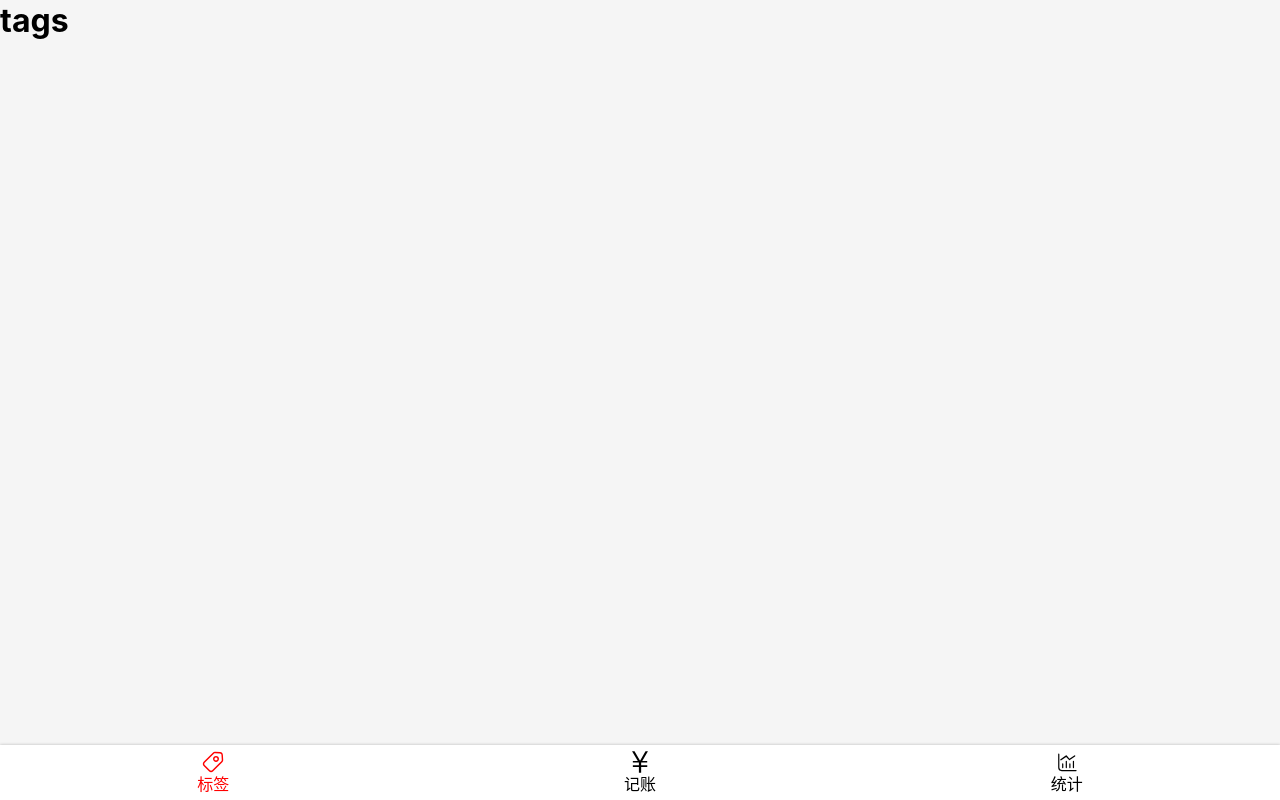
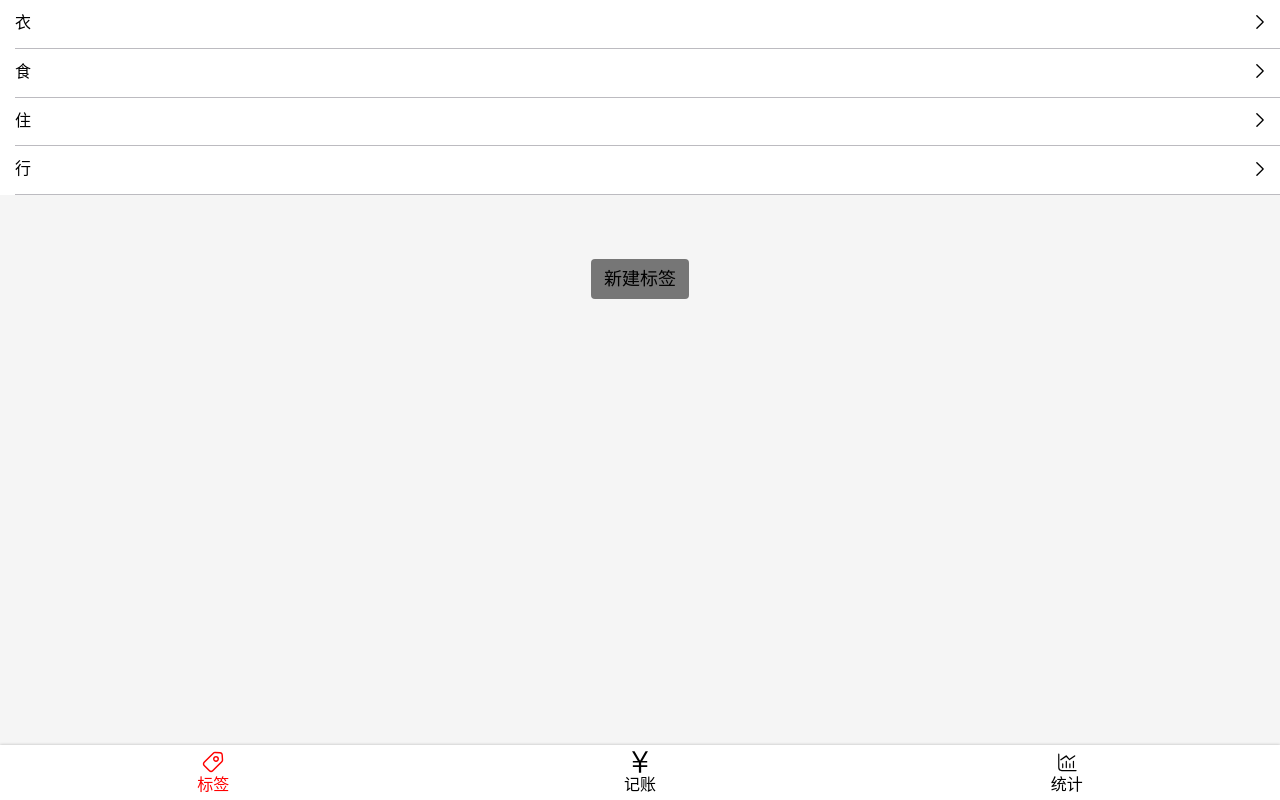
Before and after one commit to xna00/money, a React app: page /#/tags in a window 1280 px wide. Built offline with nearby package versions, Linux system fonts and the light colour scheme.

Commit message:
标签页 UI 完成

```diff
--- /dev/null
+++ b/src/compontents/Buton.tsx
@@ -0,0 +1,12 @@
+import styled from "styled-components";
+
+const Button = styled.button`
+font-size: 18px;
+line-height: 20px;
+padding: 10px 13px;
+background: #767676;
+border: none;
+border-radius: 4px;
+outline: none;
+`
+export {Button}
--- /dev/null
+++ b/src/compontents/Center.tsx
@@ -0,0 +1,9 @@
+import styled from "styled-components";
+
+const Center = styled.div`
+display: flex;
+justify-content: center;
+align-items: center;
+flex-direction: column;
+`
+export {Center}
--- a/src/compontents/Icon.tsx
+++ b/src/compontents/Icon.tsx
@@ -3,6 +3,8 @@ import React from "react";
 require('icons/tag.svg')
 require('icons/money.svg')
 require('icons/chart.svg')
+require('icons/left.svg')
+require('icons/right.svg')
 type Props = {
     name: string
 }
--- /dev/null
+++ b/src/compontents/Space.tsx
@@ -0,0 +1,6 @@
+import styled from "styled-components";
+
+const Space =  styled.div`
+height: 16px;
+`
+export {Space}
--- a/src/views/Tags.tsx
+++ b/src/views/Tags.tsx
@@ -1,12 +1,48 @@
 import Layout from "../compontents/Layout";
 import React from "react";
 import useTags from "../useTags";
+import styled from "styled-components";
+import Icon from "../compontents/Icon";
+import {Link} from "react-router-dom";
+import {Button} from "../compontents/Buton";
+import {Center} from "../compontents/Center";
+import {Space} from "../compontents/Space";
+
+const TagList = styled.ol`
+background: white;
+`
+const TagItem = styled.li`
+display: flex;
+justify-content: space-between;
+align-items: center;
+font-size: 16px;
+padding: 12px 12px 15px 0;
+margin-left: 15px;
+border-bottom: 1px solid #bcbbc0;
+`
 
 function Tags() {
     const {tags, setTags} = useTags()
     return (
         <Layout>
-            <h1>tags</h1>
+            <TagList>
+                {tags.map(t =>
+                    <Link to={'/tags/' + t}>
+                        <TagItem key={t}>
+                            <span className='one-line'>
+                                {t}
+                            </span>
+                            <Icon name={'right'}/>
+                        </TagItem>
+                    </Link>)}
+            </TagList>
+            <Center>
+                <Space/>
+                <Space/>
+                <Space/>
+                <Space/>
+                <Button>新建标签</Button>
+            </Center>
         </Layout>
     );
 }
```
Also changed, not shown: src/icons/left.svg (added), src/icons/right.svg (added).
